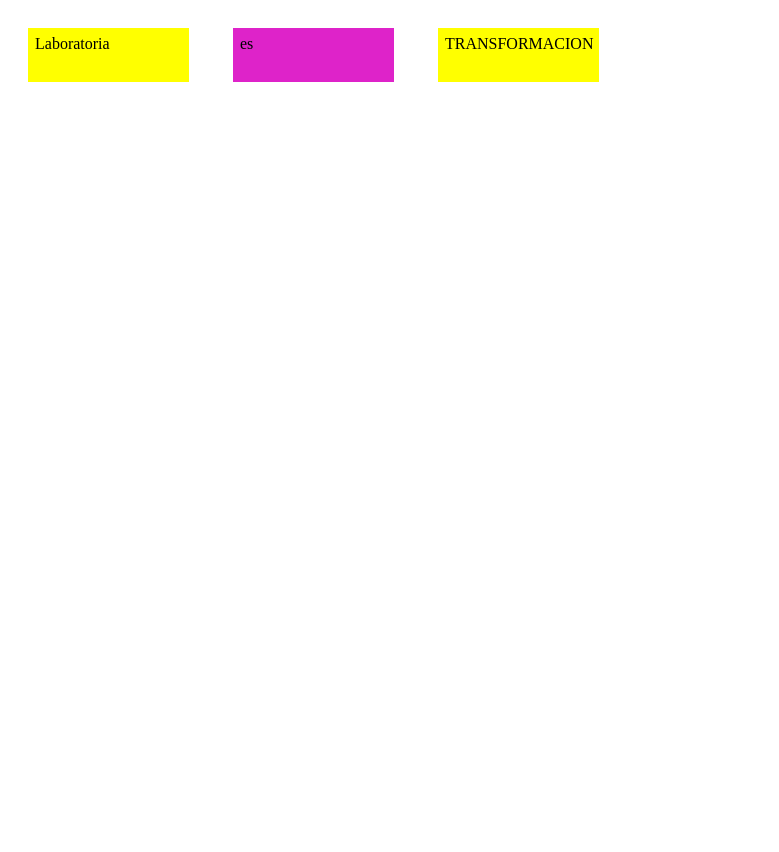
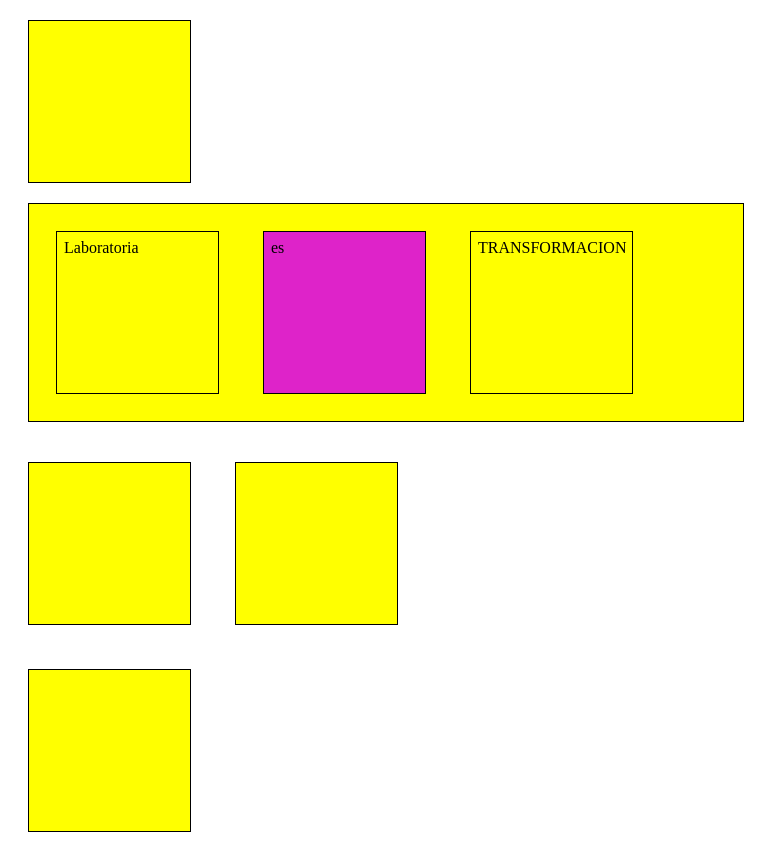
Before and after one commit to mgmp2/practiceDisplay, a plain HTML site: page index.html in a window 1280 px wide. Shown: the whole page, without its empty margins (0-779 px from the left). Before the commit the page ends 800 px from the top, so only its background shows below. Drawn offline with Linux system fonts and the light colour scheme.

Commit message:
add more square

```diff
--- a/css/main.css
+++ b/css/main.css
@@ -1,14 +1,25 @@
 div {
-  background-color: yellow;
-  height: 40px;
+  height: 147px;
   width: 147px;
   margin: 20px;
   padding: 7px;
+  background-color: yellow;
+  border-style: solid;
+  border-width: 1px;
+}
+.second {
+  width: 700px;
+  height: 203px;
+}
+.second > div {
   display: inline-block;
 
+
+}
+.second > .dos{
+  background: #de23c9;
 }
 
-
-.dos{
-  background: #de23c9;
+.third, .fourth{
+  display: inline-block;
 }
--- a/index.html
+++ b/index.html
@@ -8,8 +8,16 @@
   <link rel="stylesheet" href="css/main.css">
 </head>
 <body>
-  <div class="uno">Laboratoria</div>
-  <div class="dos">es</div>
-  <div class="tres">TRANSFORMACION</div>
+
+  <div class="first"></div>
+  <div class="second">
+    <div class="uno">Laboratoria</div>
+    <div class="dos">es</div>
+    <div class="tres">TRANSFORMACION</div>
+  </div>
+  <div class="third"></div>
+  <div class="fourth"></div>
+  <div class="fifth"></div>
+
 </body>
 </html>
```
